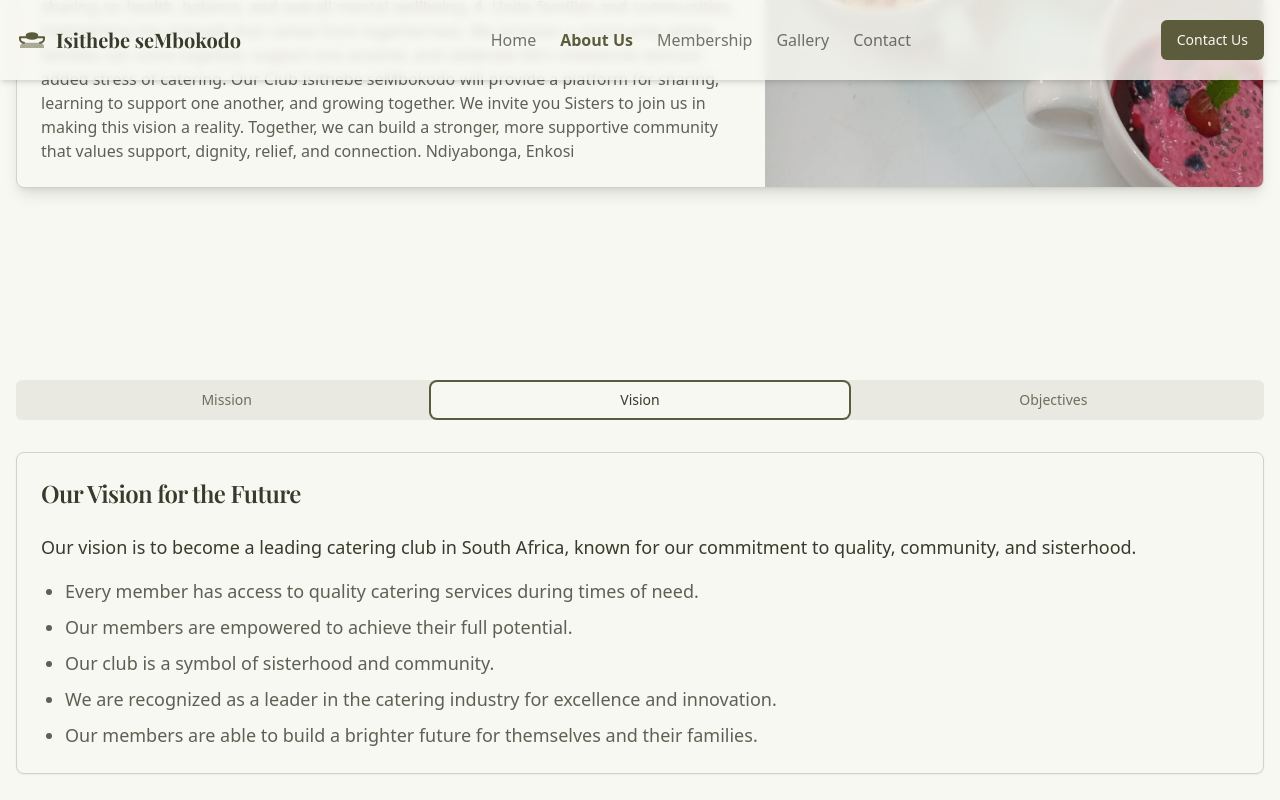
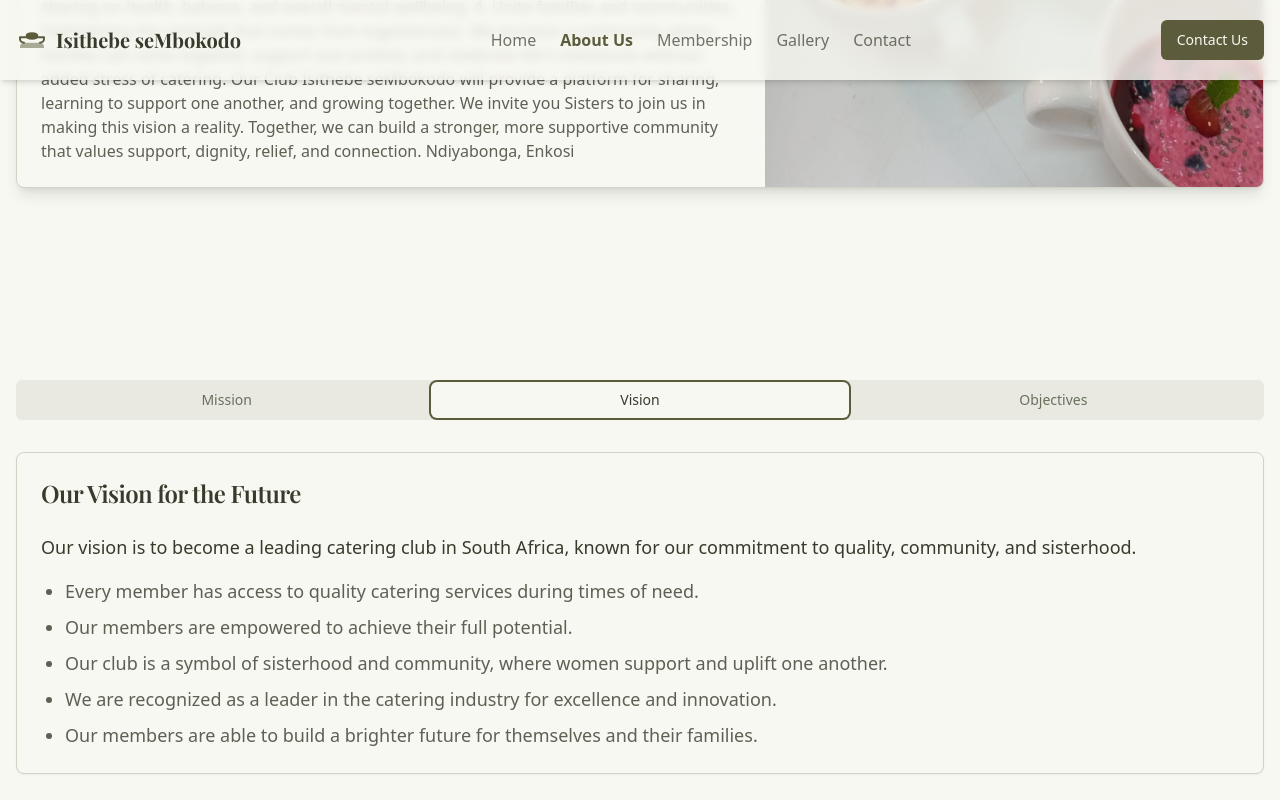
Before and after one commit to violan7naidoo/Isitebe-seMbokodo-Catering-Club, a Next.js app: page /about in a window 1280 px wide. Both pictures are taken after a click on the tab "Vision". Shown: the part 1732-2532 px from the top of the page. Built offline with nearby package versions, Linux system fonts and the light colour scheme; a web font is replaced by a local one.

Commit message:
landing page text change1

```diff
--- a/src/app/about/page.tsx
+++ b/src/app/about/page.tsx
@@ -183,7 +183,7 @@ We invite you Sisters to join us in making this vision a reality. Together, we c
                 <ul className="list-disc pl-6 space-y-2 text-foreground/80">
                     <li>Every member has access to quality catering services during times of need.</li>
                     <li>Our members are empowered to achieve their full potential.</li>
-                    <li>Our club is a symbol of sisterhood and community.</li>
+                    <li>Our club is a symbol of sisterhood and community, where women support and uplift one another.</li>
                     <li>We are recognized as a leader in the catering industry for excellence and innovation.</li>
                     <li>Our members are able to build a brighter future for themselves and their families.</li>
                 </ul>
```
